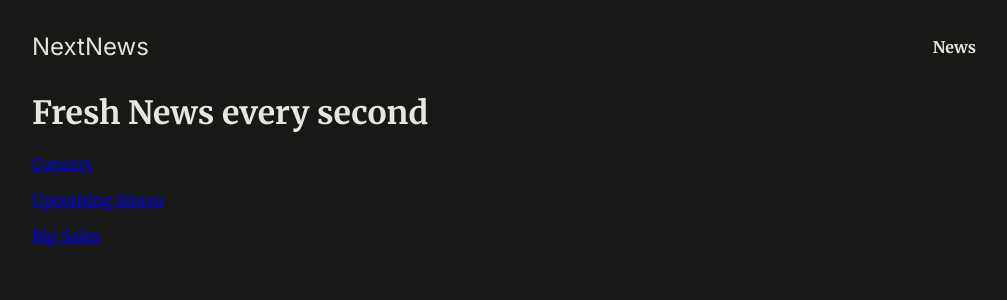
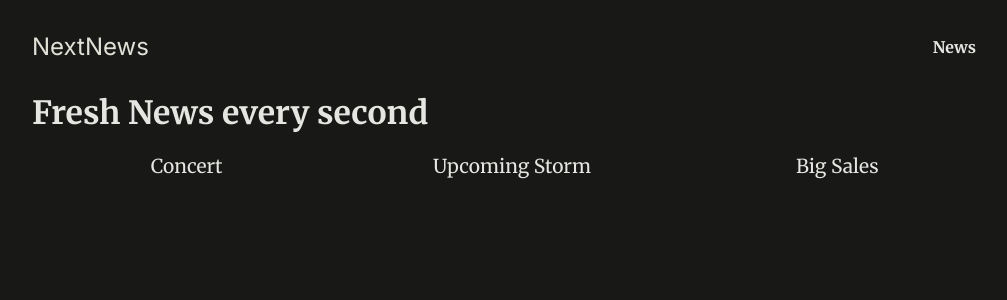
Before and after one commit to GenaPlem/next_js_news_app, a Next.js app: page /news in a window 1280 px wide. Shown: the top 300 px of the page, without its empty margins (128-1135 px from the left). Built offline with nearby package versions, Linux system fonts and the light colour scheme.

Commit message:
Add styles to NewsPage

```diff
--- a/app/news/page.js
+++ b/app/news/page.js
@@ -4,21 +4,15 @@ export default function NewsPage() {
   return (
     <>
       <h1>Fresh News every second</h1>
-      <ul>
+      <ul className="news-list">
         <li>
-          <p>
-            <Link href="/news/concert">Concert</Link>
-          </p>
+          <Link href="/news/concert">Concert</Link>
         </li>
         <li>
-          <p>
-            <Link href="/news/storm">Upcoming Storm</Link>
-          </p>
+          <Link href="/news/storm">Upcoming Storm</Link>
         </li>
         <li>
-          <p>
-            <Link href="/news/big_sales">Big Sales</Link>
-          </p>
+          <Link href="/news/big_sales">Big Sales</Link>
         </li>
       </ul>
     </>
```
